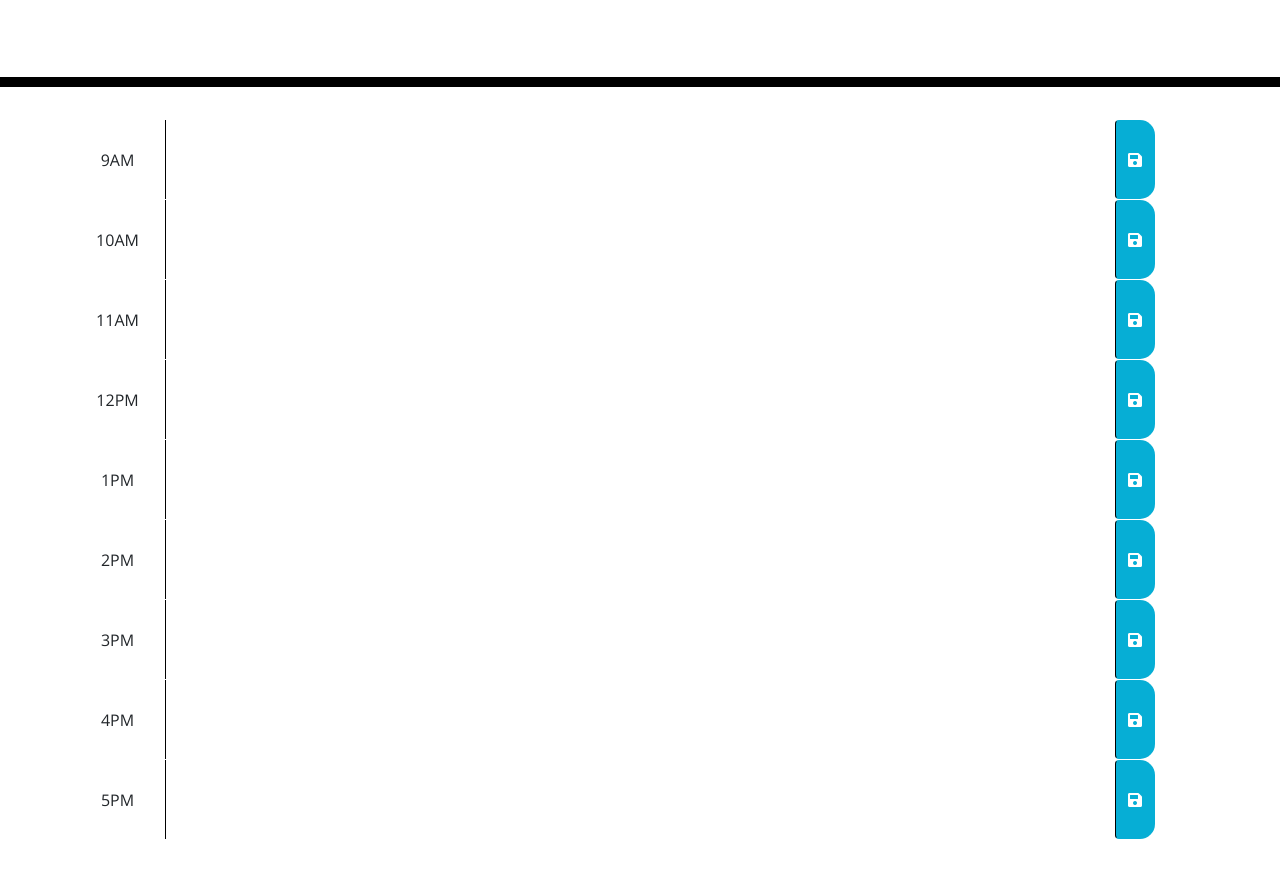
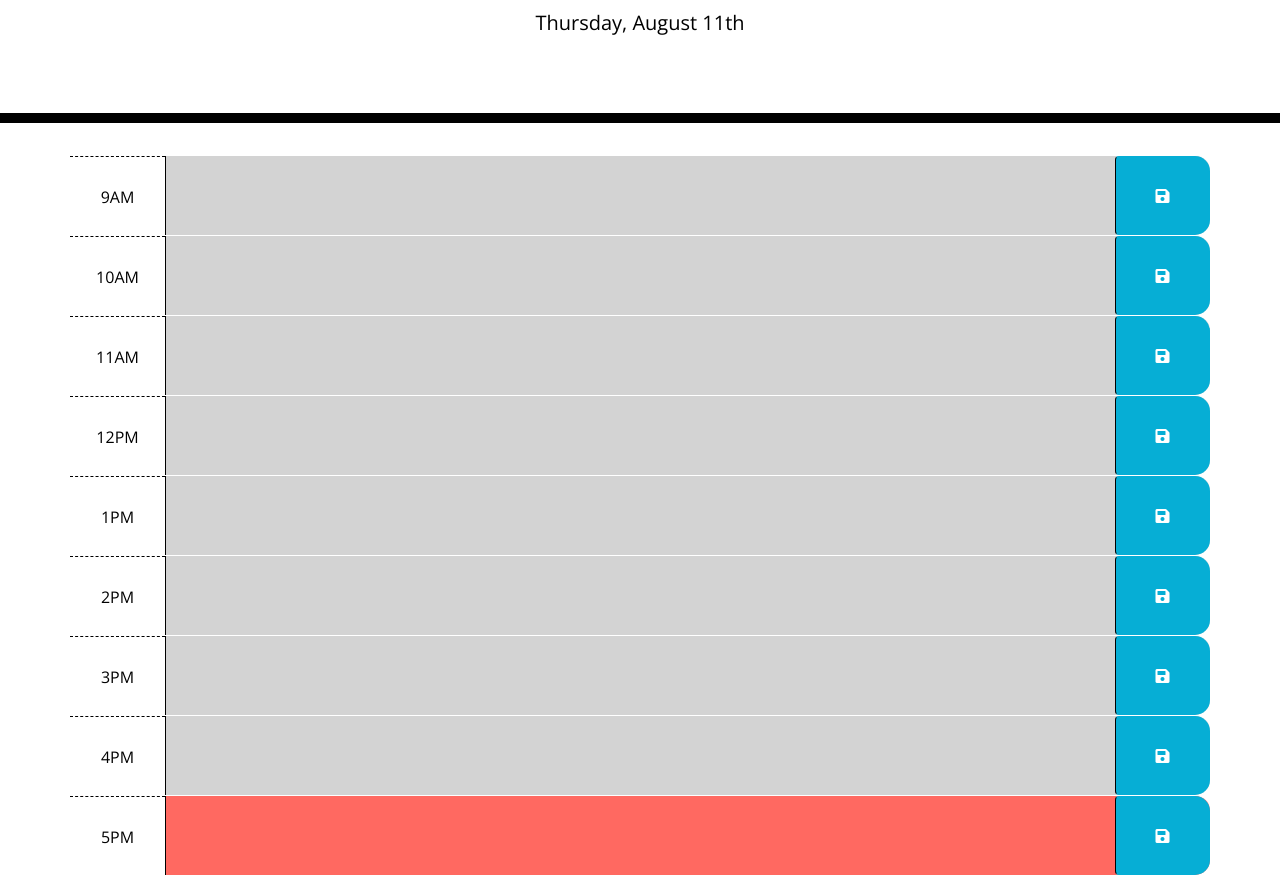
Before and after one commit to Bsayavong/05-Work-Day-Scheduler, a plain HTML site: page index.html in a window 1280 px wide. Shown: the part 181-1056 px from the top of the page. Before the commit the page ends 1020 px from the top, so only its background shows below. Drawn offline with nearby package versions, Linux system fonts and the light colour scheme; files that its build step writes are made by us from their sources.

Commit message:
Adding pages link in README, Notes to script.js

```diff
--- a/assets/script.js
+++ b/assets/script.js
@@ -0,0 +1,48 @@
+//Create my own initialization as there is no "init" function in JavaScript.
+$(init);
+
+function init() {
+  // Acquire live date via moment.js with appropriate token to display desired output.
+  $("#currentDay").text(moment().format("dddd, MMMM Do"));
+
+  // Begin intervals for every minute and applies color to the time blocks while adjusting to the live time.
+  colorTimeBlocks();
+  setInterval(colorTimeBlocks, 60000);
+
+  // When saved, this function will update time blocks with data in local storage.
+  $(".time-block").each(function() {
+    var blockId = $(this).attr("id");
+    // Load the saved data that was reserved inside local storage.
+    $("#" + blockId + " textarea").text(localStorage.getItem(moment().format("DDDYYYY") + blockId));
+  });
+
+  // Handler for the save buttons
+  $(".saveBtn").on("click", handleSave);
+}
+
+function colorTimeBlocks() {
+  //Converting first argument to a string, then parse the string all while returning a value.
+  $(".time-block").each(function() {
+    var blockHr = parseInt($(this).attr("id").replace("hr-", ""));
+    var currentHr = parseInt(moment().format("H"));
+
+    // Removing any added class properties but not the class attribute.
+    $(this).removeClass("past present future");
+
+    // Statement indentifing color blocks based on past, present, future classes.
+    if (blockHr < currentHr) {
+      $(this).addClass("past");
+    } else if (blockHr > currentHr) {
+      $(this).addClass("future");
+    } else {
+      $(this).addClass("present");
+    }
+  });
+}
+
+function handleSave(event) {
+  // Aquiring id of our parent
+  var hrId = $(this).parent().attr("id");
+  // Saves entry in textarea in local storage, can be refreshed and last entry will be present.
+  localStorage.setItem(moment().format("DDDYYYY") + hrId, $("#" + hrId + " textarea").val());
+}
--- a/index.html
+++ b/index.html
@@ -18,7 +18,10 @@
       href="https://fonts.googleapis.com/css?family=Open+Sans&display=swap"
       rel="stylesheet"
     />
-    <link rel="stylesheet" href="style.css" />
+
+    <!--Define where the CSS file is located-->
+    <link rel="stylesheet" href="./assets/style.css" />
+
     <title>Work Day Scheduler</title>
   </head>
 
@@ -33,75 +36,75 @@
 
       <!-- Timeblocks go here -->
       <div id="hr-9" class="row time-block">
-        <div class="col-md-1 hour">
+        <div class="col-md-1 hr">
           9AM
         </div>
         <textarea class="col-md-10 description"></textarea>
-        <button class="btn saveBtn col-md-a"><i class="fas fa-save"></i></button>
+        <button class="btn saveBtn col-md-1"><i class="fas fa-save"></i></button>
       </div>
 
       <div id="hr-10" class="row time-block">
-        <div class="col-md-1 hour">
+        <div class="col-md-1 hr">
           10AM
         </div>
         <textarea class="col-md-10 description"></textarea>
-        <button class="btn saveBtn col-md-a"><i class="fas fa-save"></i></button>
+        <button class="btn saveBtn col-md-1"><i class="fas fa-save"></i></button>
       </div>
 
       <div id="hr-11" class="row time-block">
-        <div class="col-md-1 hour">
+        <div class="col-md-1 hr">
           11AM
         </div>
         <textarea class="col-md-10 description"></textarea>
-        <button class="btn saveBtn col-md-a"><i class="fas fa-save"></i></button>
+        <button class="btn saveBtn col-md-1"><i class="fas fa-save"></i></button>
       </div>
 
       <div id="hr-12" class="row time-block">
-        <div class="col-md-1 hour">
+        <div class="col-md-1 hr">
           12PM
         </div>
         <textarea class="col-md-10 description"></textarea>
-        <button class="btn saveBtn col-md-a"><i class="fas fa-save"></i></button>
+        <button class="btn saveBtn col-md-1"><i class="fas fa-save"></i></button>
       </div>
 
       <div id="hr-13" class="row time-block">
-        <div class="col-md-1 hour">
+        <div class="col-md-1 hr">
           1PM
         </div>
         <textarea class="col-md-10 description"></textarea>
-        <button class="btn saveBtn col-md-a"><i class="fas fa-save"></i></button>
+        <button class="btn saveBtn col-md-1"><i class="fas fa-save"></i></button>
       </div>
 
       <div id="hr-14" class="row time-block">
-        <div class="col-md-1 hour">
+        <div class="col-md-1 hr">
           2PM
         </div>
         <textarea class="col-md-10 description"></textarea>
-        <button class="btn saveBtn col-md-a"><i class="fas fa-save"></i></button>
+        <button class="btn saveBtn col-md-1"><i class="fas fa-save"></i></button>
       </div>
 
       <div id="hr-15" class="row time-block">
-        <div class="col-md-1 hour">
+        <div class="col-md-1 hr">
           3PM
         </div>
         <textarea class="col-md-10 description"></textarea>
-        <button class="btn saveBtn col-md-a"><i class="fas fa-save"></i></button>
+        <button class="btn saveBtn col-md-1"><i class="fas fa-save"></i></button>
       </div>
 
       <div id="hr-16" class="row time-block">
-        <div class="col-md-1 hour">
+        <div class="col-md-1 hr">
           4PM
         </div>
         <textarea class="col-md-10 description"></textarea>
-        <button class="btn saveBtn col-md-a"><i class="fas fa-save"></i></button>
+        <button class="btn saveBtn col-md-1"><i class="fas fa-save"></i></button>
       </div>
 
       <div id="hr-17" class="row time-block">
-        <div class="col-md-1 hour">
+        <div class="col-md-1 hr">
           5PM
         </div>
         <textarea class="col-md-10 description"></textarea>
-        <button class="btn saveBtn col-md-a"><i class="fas fa-save"></i></button>
+        <button class="btn saveBtn col-md-1"><i class="fas fa-save"></i></button>
       </div>
 
     </div>
@@ -110,7 +113,7 @@
     <script src="https://cdnjs.cloudflare.com/ajax/libs/moment.js/2.24.0/moment.min.js"></script>
 
     <!--source to JavaScript file-->
-    <script> src=".assets/script.js"</script>
+    <script src="./assets/script.js"></script>
 
   </body>
 </html>
```
Also changed, not shown: assets/images/Screenshot.png (added), 1 other file.
